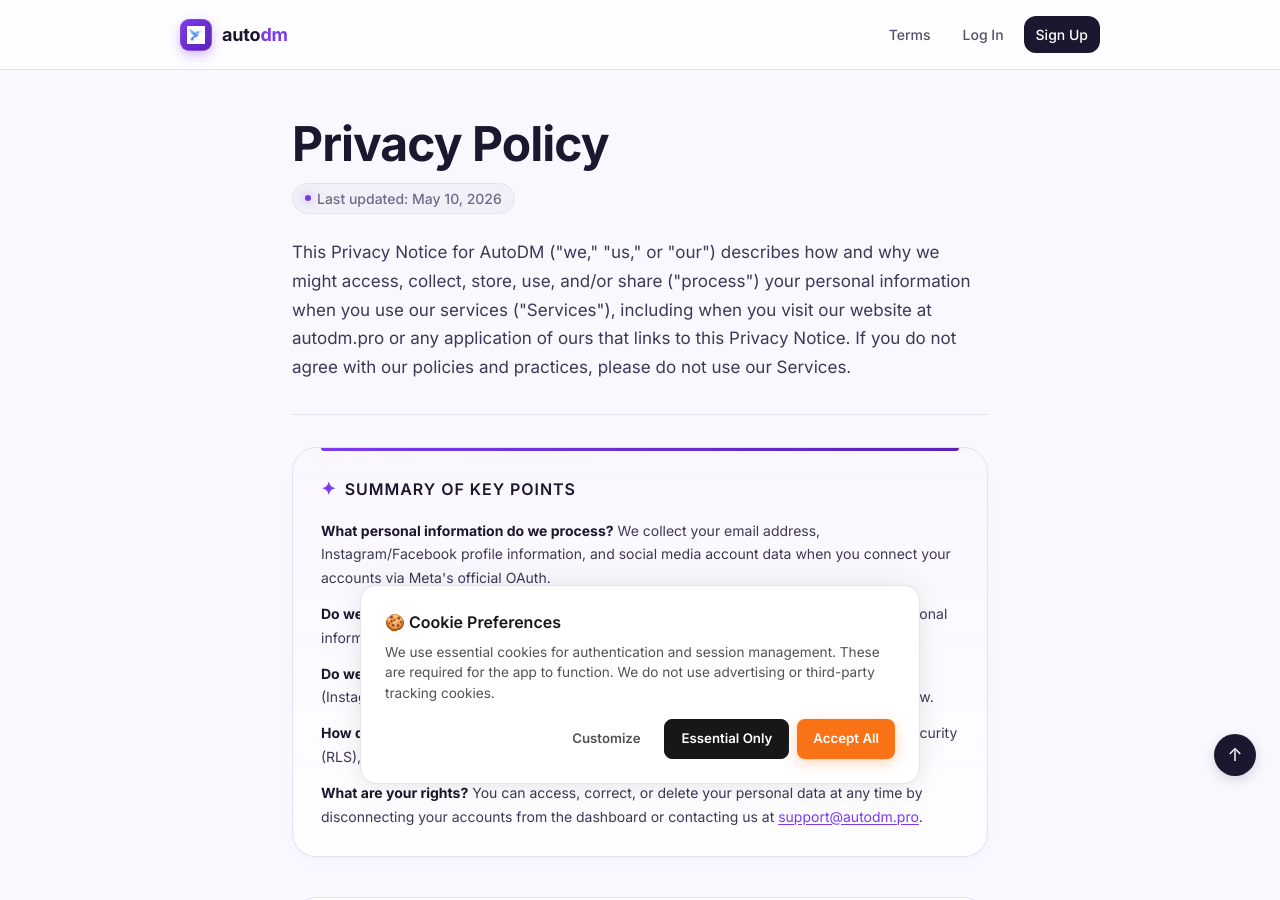
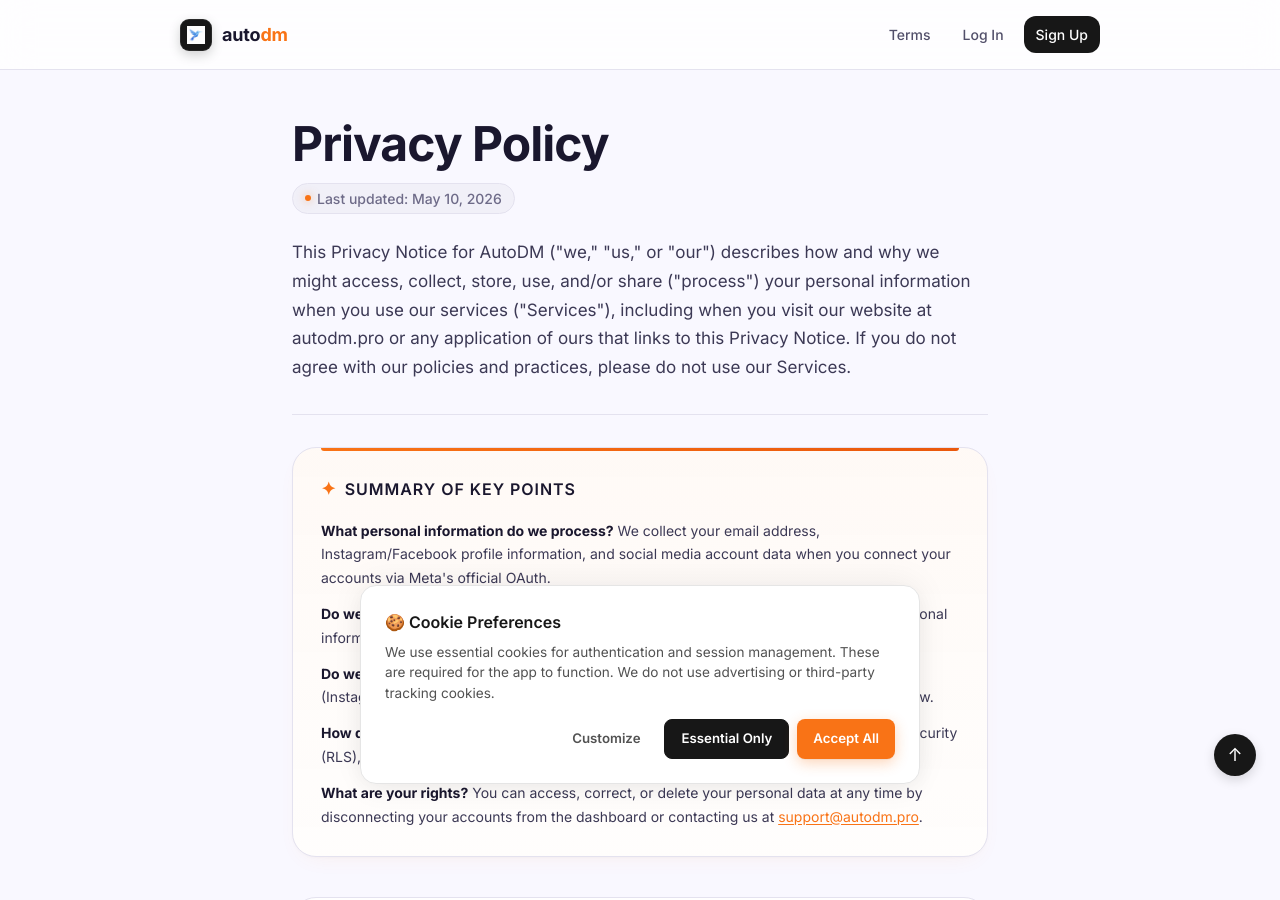
Before and after one commit to pavan511k/InstaReelsLinkAutomator, a Next.js app: page /privacy in a window 1280 px wide. Shown: the top 900 px of the page. Built offline with nearby package versions, Linux system fonts and the light colour scheme; no server answers.

Commit message:
Refactor legal.module.css for brand alignment
Updated legal module styles to align with brand colors and improve design consistency.

```diff
--- a/src/app/privacy/legal.module.css
+++ b/src/app/privacy/legal.module.css
@@ -1,14 +1,24 @@
 /* ────────────────────────────────────────────────────────────────
    Legal pages (Privacy + Terms). Shared CSS module imported by
    src/app/privacy/page.js AND src/app/terms/page.js.
-   Design: clean modern SaaS, Linear/Vercel inspired — generous
-   spacing, subtle dividers, hover-visible anchor links.
+   Palette: black / orange / white / gray — matches brand. Avoids
+   var(--color-primary) so this page is independent of the global
+   token which the dashboard still wires to a different hue.
    ──────────────────────────────────────────────────────────────── */
 
 .legalPage {
+    /* Local accent tokens so we don't fight the global --color-primary
+       and the legal pages stay on brand even if globals.css changes.   */
+    --legal-accent:        #F97316;  /* orange-500 */
+    --legal-accent-hover:  #EA580C;  /* orange-600 */
+    --legal-accent-soft:   #FFF7ED;  /* orange-50  */
+    --legal-accent-border: #FED7AA;  /* orange-200 */
+    --legal-ink:           #171717;
+    --legal-ink-soft:      #404040;
+
     min-height: 100vh;
     background:
-        radial-gradient(1200px 600px at 50% -10%, rgba(124, 58, 237, 0.08), transparent 60%),
+        radial-gradient(1200px 600px at 50% -10%, rgba(249, 115, 22, 0.06), transparent 60%),
         var(--color-gray-50);
     color: var(--color-gray-900);
 }
@@ -46,12 +56,12 @@
     width: 32px;
     height: 32px;
     border-radius: 9px;
-    background: linear-gradient(135deg, #7C3AED, #5B21B6);
-    border: 1px solid rgba(255,255,255,0.14);
+    background: #171717;
+    border: 1px solid rgba(255, 255, 255, 0.08);
     display: flex;
     align-items: center;
     justify-content: center;
-    box-shadow: 0 4px 12px rgba(124,58,237,0.35);
+    box-shadow: 0 4px 12px rgba(0, 0, 0, 0.18);
     flex-shrink: 0;
 }
 
@@ -61,7 +71,7 @@
     letter-spacing: -0.01em;
 }
 
-.logoDM { color: var(--color-primary); }
+.logoDM { color: var(--legal-accent); }
 
 .headerLinks {
     display: flex;
@@ -85,13 +95,13 @@
 }
 
 .headerLinks a:focus-visible {
-    outline: 2px solid var(--color-primary);
+    outline: 2px solid var(--legal-accent);
     outline-offset: 2px;
 }
 
 /* Primary CTA in header */
 .ctaButton {
-    background: var(--color-gray-900) !important;
+    background: var(--legal-ink) !important;
     color: var(--color-white) !important;
     border-radius: var(--radius-md);
 }
@@ -136,8 +146,8 @@
     width: 6px;
     height: 6px;
     border-radius: 50%;
-    background: var(--color-primary);
-    box-shadow: 0 0 8px rgba(124, 58, 237, 0.5);
+    background: var(--legal-accent);
+    box-shadow: 0 0 8px rgba(249, 115, 22, 0.5);
 }
 
 .intro {
@@ -153,13 +163,13 @@
 .summaryBox {
     position: relative;
     background:
-        linear-gradient(180deg, rgba(124, 58, 237, 0.04), rgba(124, 58, 237, 0.01)),
+        linear-gradient(180deg, rgba(249, 115, 22, 0.04), rgba(249, 115, 22, 0.01)),
         var(--color-white);
     border: 1px solid var(--color-gray-200);
     border-radius: var(--radius-xl);
     padding: var(--space-7);
     margin-bottom: var(--space-10);
-    box-shadow: 0 1px 3px rgba(0, 0, 0, 0.02), 0 8px 24px -12px rgba(124, 58, 237, 0.08);
+    box-shadow: 0 1px 3px rgba(0, 0, 0, 0.02), 0 8px 24px -12px rgba(249, 115, 22, 0.10);
 }
 
 .summaryBox::before {
@@ -169,7 +179,7 @@
     left: var(--space-7);
     right: var(--space-7);
     height: 3px;
-    background: linear-gradient(90deg, #7C3AED, #5B21B6);
+    background: linear-gradient(90deg, #F97316, #EA580C);
     border-radius: 0 0 var(--radius-sm) var(--radius-sm);
 }
 
@@ -187,7 +197,7 @@
 
 .summaryBox h2::before {
     content: '✦';
-    color: var(--color-primary);
+    color: var(--legal-accent);
     font-size: 1.1em;
 }
 
@@ -201,9 +211,13 @@
 .summaryBox p:last-child { margin-bottom: 0; }
 .summaryBox strong { color: var(--color-gray-900); }
 .summaryBox a {
-    color: var(--color-primary);
+    color: var(--legal-accent);
     text-decoration: underline;
     text-underline-offset: 2px;
+}
+
+.summaryBox a:hover {
+    color: var(--legal-accent-hover);
 }
 
 /* ─── Table of Contents ───────────────────────────────────────── */
@@ -255,8 +269,8 @@
 }
 
 .toc a:hover {
-    color: var(--color-primary);
-    background: var(--color-primary-light);
+    color: var(--legal-accent-hover);
+    background: var(--legal-accent-soft);
 }
 
 .toc a::before {
@@ -268,7 +282,7 @@
     font-size: 0.8125rem;
 }
 
-.toc a:hover::before { color: var(--color-primary); }
+.toc a:hover::before { color: var(--legal-accent); }
 
 /* ─── Sections ────────────────────────────────────────────────── */
 .section {
@@ -335,7 +349,7 @@
 }
 
 .section a {
-    color: var(--color-primary);
+    color: var(--legal-accent);
     text-decoration: underline;
     text-underline-offset: 2px;
     text-decoration-thickness: 1px;
@@ -343,7 +357,7 @@
 }
 
 .section a:hover {
-    color: var(--color-primary-hover);
+    color: var(--legal-accent-hover);
     text-decoration-thickness: 2px;
 }
 
@@ -368,8 +382,8 @@
     color: var(--color-gray-600) !important;
     margin-bottom: var(--space-4) !important;
     padding: var(--space-3) var(--space-4);
-    background: var(--color-gray-50);
-    border-left: 3px solid var(--color-primary);
+    background: var(--legal-accent-soft);
+    border-left: 3px solid var(--legal-accent);
     border-radius: 0 var(--radius-md) var(--radius-md) 0;
     font-size: 0.9375rem !important;
     line-height: 1.6 !important;
@@ -422,19 +436,19 @@
 }
 
 .footerNav a:focus-visible {
-    outline: 2px solid var(--color-primary);
+    outline: 2px solid var(--legal-accent);
     outline-offset: 2px;
 }
 
 .footerNav a.primaryCta {
-    background: var(--color-gray-900);
+    background: var(--legal-ink);
     color: var(--color-white);
-    border-color: var(--color-gray-900);
+    border-color: var(--legal-ink);
 }
 
 .footerNav a.primaryCta:hover {
-    background: var(--color-gray-800);
-    border-color: var(--color-gray-800);
+    background: #2A2A2A;
+    border-color: #2A2A2A;
     color: var(--color-white);
 }
 
@@ -463,7 +477,7 @@
     width: 42px;
     height: 42px;
     border-radius: var(--radius-full);
-    background: var(--color-gray-900);
+    background: var(--legal-ink);
     color: var(--color-white);
     border: none;
     display: flex;
@@ -479,9 +493,9 @@
 }
 
 .backToTop:hover {
-    background: var(--color-primary);
+    background: var(--legal-accent);
     transform: translateY(-2px);
-    box-shadow: 0 6px 16px rgba(124, 58, 237, 0.35);
+    box-shadow: 0 6px 16px rgba(249, 115, 22, 0.35);
 }
 
 /* ─── Responsive ──────────────────────────────────────────────── */
```
